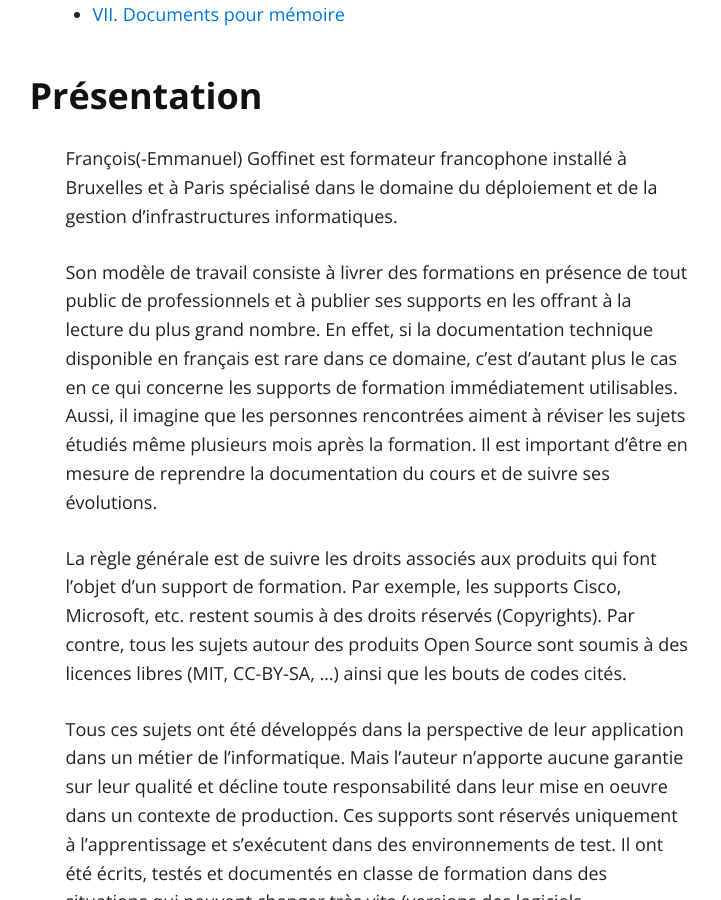
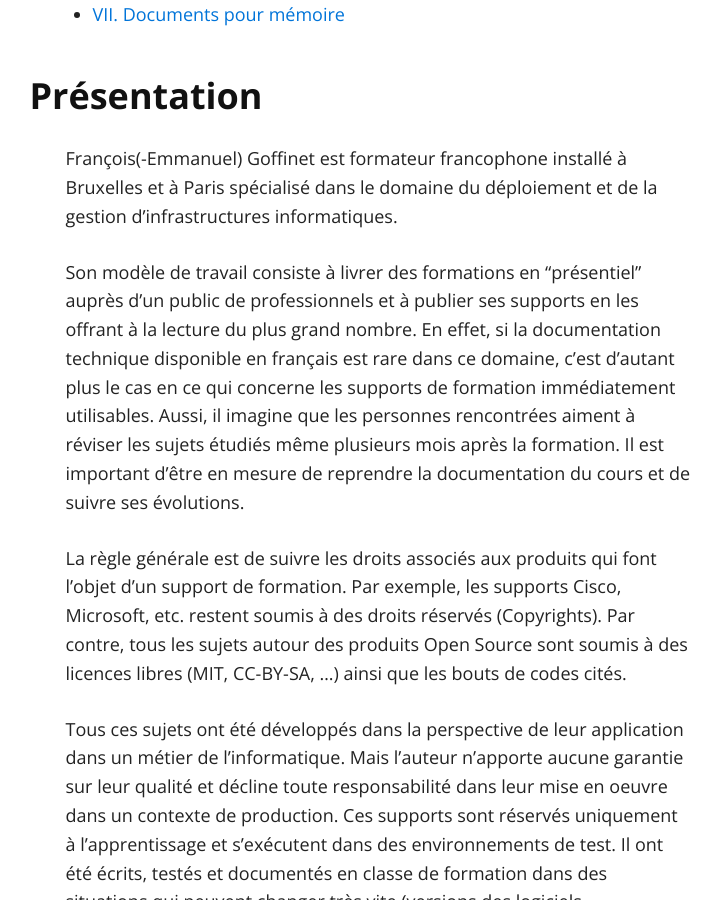
Before and after one commit to goffinet/biblio, a Jekyll site: the page built from index.md, in a window 1280 px wide and 900 px high, scrolled down 1159 px. Shown: the whole window, without its empty margins (262-983 px from the left). Built offline with Jekyll 4.4.1, drawn with Linux system fonts in a browser that asks for light colours.

Commit message:
Update index.md

```diff
--- a/index.md
+++ b/index.md
@@ -12,7 +12,7 @@ last_modified_at: 2019-04-10
 
 François(-Emmanuel) Goffinet est formateur francophone installé à Bruxelles et à Paris spécialisé dans le domaine du déploiement et de la gestion d'infrastructures informatiques.
 
-Son modèle de travail consiste à livrer des formations en présence de tout public de professionnels et à publier ses supports en les offrant à la lecture du plus grand nombre. En effet, si la documentation technique disponible en français est rare dans ce domaine, c'est d'autant plus le cas en ce qui concerne les supports de formation immédiatement utilisables. Aussi, il imagine que les personnes rencontrées aiment à réviser les sujets étudiés même plusieurs mois après la formation. Il est important d'être en mesure de reprendre la documentation du cours et de suivre ses évolutions.
+Son modèle de travail consiste à livrer des formations en "présentiel" auprès d'un public de professionnels et à publier ses supports en les offrant à la lecture du plus grand nombre. En effet, si la documentation technique disponible en français est rare dans ce domaine, c'est d'autant plus le cas en ce qui concerne les supports de formation immédiatement utilisables. Aussi, il imagine que les personnes rencontrées aiment à réviser les sujets étudiés même plusieurs mois après la formation. Il est important d'être en mesure de reprendre la documentation du cours et de suivre ses évolutions.
 
 La règle générale est de suivre les droits associés aux produits qui font l'objet d'un support de formation. Par exemple, les supports Cisco, Microsoft, etc. restent soumis à des droits réservés (Copyrights). Par contre, tous les sujets autour des produits Open Source sont soumis à des licences libres (MIT, CC-BY-SA, ...) ainsi que les bouts de codes cités.
 
```
